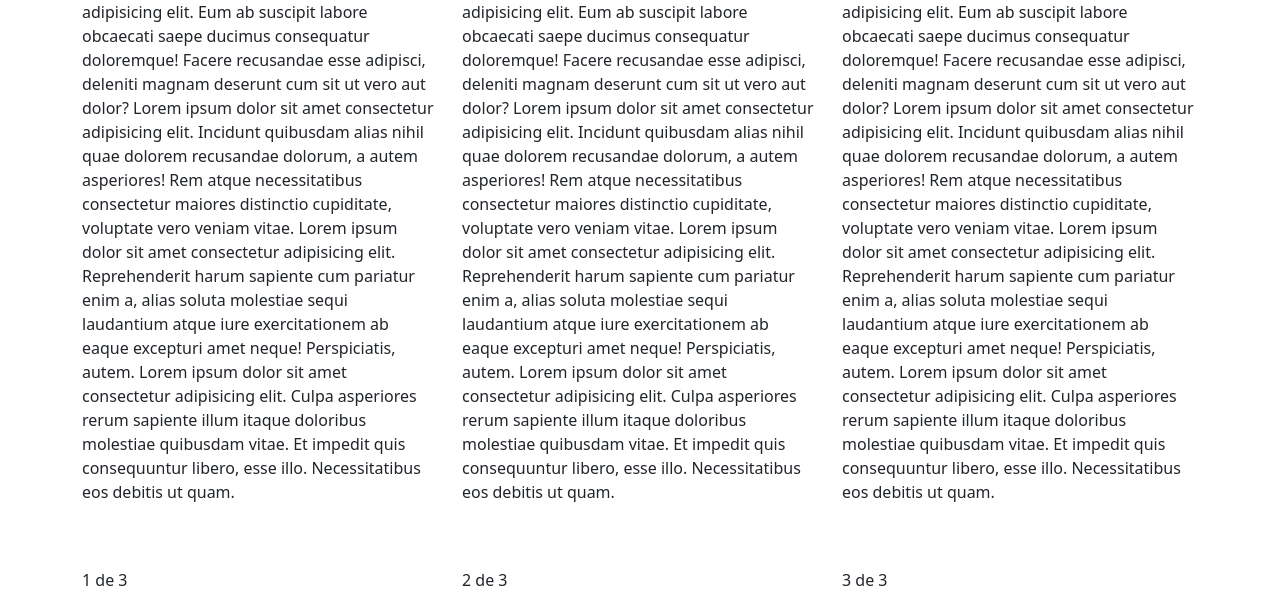
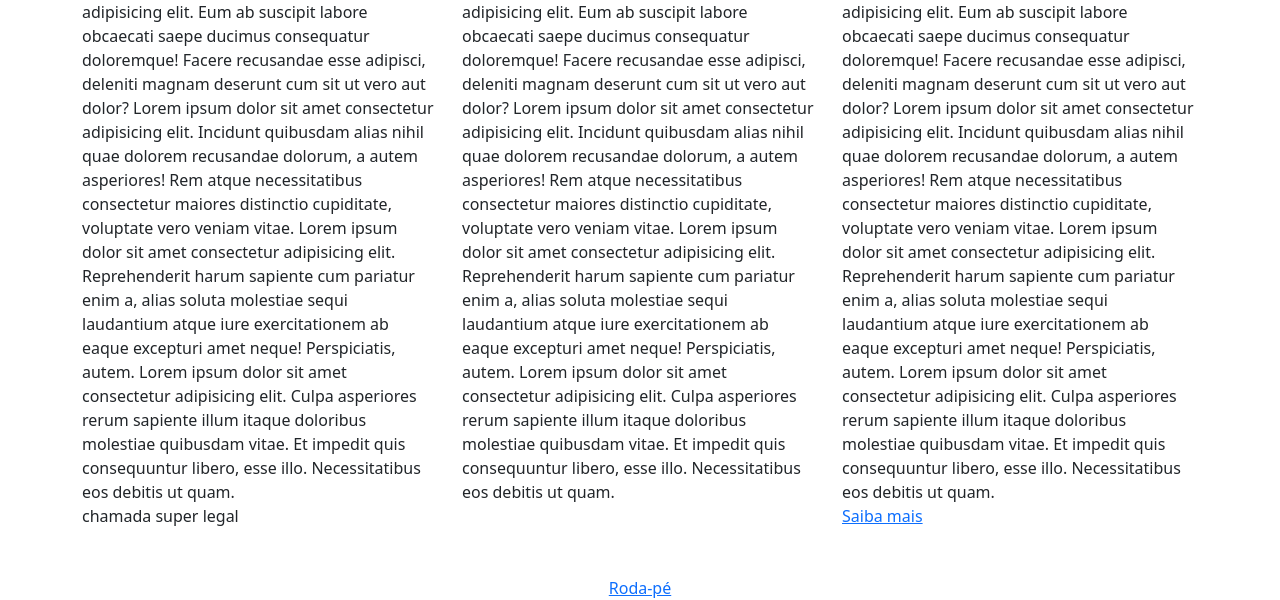
Before and after one commit to luizgustavo101/Escola, a plain HTML site: page index.html in a window 1280 px wide. Shown: the part 208-808 px from the top of the page. Drawn offline with nearby package versions, Linux system fonts and the light colour scheme.

Commit message:
Atualizar o index.html

```diff
--- a/index.html
+++ b/index.html
@@ -19,6 +19,10 @@
     height: 100vh;
     display: grid;
     grid-template-rows: auto 1fr auto;
+  }
+
+  div{
+
   }
  </style>
 <body>
@@ -98,13 +102,16 @@
   <footer class="container ">
       <div class="row">
         <div class="col">
-          1 de 3
+            chamada super legal
         </div>
+        <div class="col"></div>
         <div class="col">
-          2 de 3
+            <a href="">Saiba mais</a>
         </div>
-        <div class="col">
-          3 de 3
+      </div>
+      <div class="row mt-5">
+        <div class="col text-center">
+            <a href="">Roda-pé</a>
         </div>
       </div>
   </footer>
```
